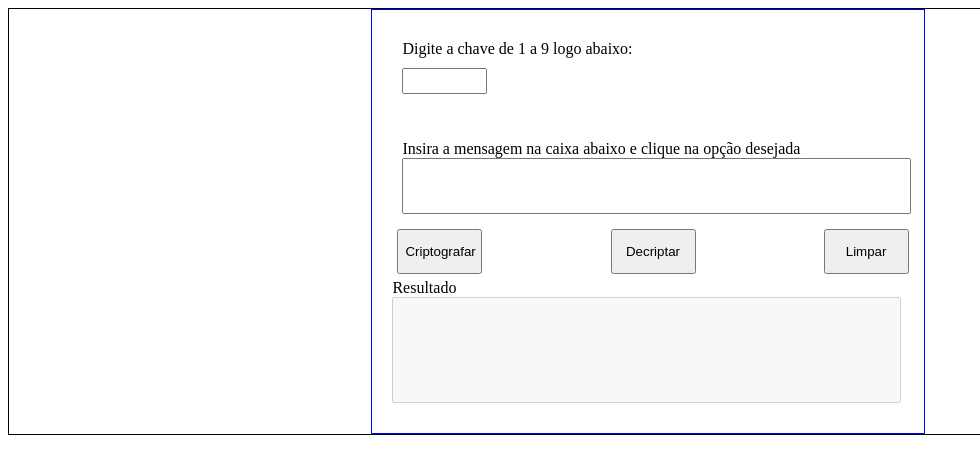
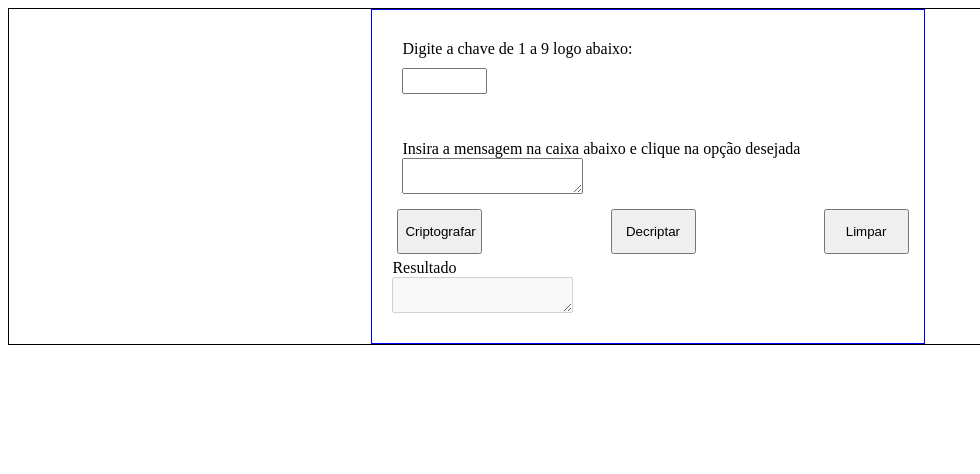
Before and after one commit to gepassos/FrontEnd, a plain HTML site: page index.html in a window 1280 px wide. Shown: the whole page, without its empty margins (0-980 px from the left). Drawn offline with Linux system fonts and the light colour scheme.

Commit message:
adicionado textarea

```diff
--- a/index.html
+++ b/index.html
@@ -21,7 +21,7 @@
         <!-- input message -->
         <div class="l__container_message">
             <label>Insira a mensagem na caixa abaixo e clique na opção desejada</label>
-            <input type="text">
+            <textarea></textarea>
         </div>
         <!-- buttons and input result-->
         <div class="l__container_button">
@@ -31,7 +31,7 @@
         </div>
         <div class="l__container_result">
             <label>Resultado</label>
-            <input type="text" disabled>
+            <textarea disabled></textarea>
         </div>
     </div>
 </body>
```
Also changed, not shown: 1 other file.
